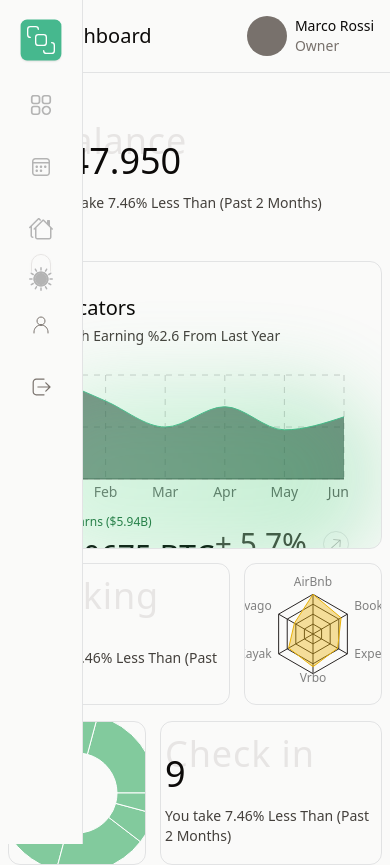
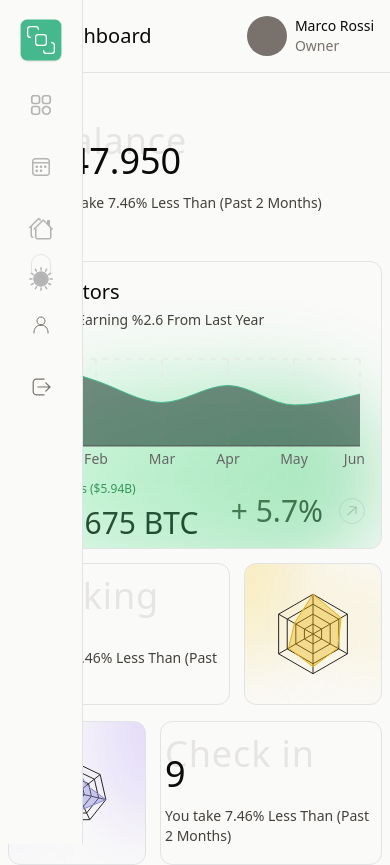
Before and after one commit to skyc4ffe1ne/dashboard, a React (Vite) app: page / in a window 390 px wide. Built offline with nearby package versions, Linux system fonts and the light colour scheme.

Commit message:
added chart, fix responsive main chart

```diff
--- a/src/index.css
+++ b/src/index.css
@@ -6,7 +6,18 @@
   stroke: rgb(41 37 36);
 }
 
+.recharts-cartesian-grid-horizontal line,
+.recharts-cartesian-grid-vertical line {
+  stroke: rgb(231 229 228);
+}
+
 .recharts-polar-grid-angle line,
 .recharts-polar-grid-concentric path {
   stroke: rgb(41 37 36);
 }
+
+@media screen and (min-width: 1024px) {
+  .mediaChart .recharts-responsive-container {
+    height: 65% !important;
+  }
+}
--- a/src/pages/Dashboard.jsx
+++ b/src/pages/Dashboard.jsx
@@ -11,13 +11,13 @@ export default function Dashboard() {
     card_1:
       "col-start-1 col-end-3 row-start-2 h-[142px] rounded-xl border-[1px] border-slate-900/10 dark:border-stone-800 sm:col-start-2 sm:col-end-4 sm:row-start-1 lg:col-start-1 lg:col-end-2",
     card_2:
-      "col-start-1 col-end-4 rounded-xl border-[1px] border-slate-900/10 p-8 sm:row-start-2 lg:col-end-5 lg:row-end-4 xl:col-start-2 xl:col-end-3 xl:row-start-1 xl:row-end-4 dark:border-stone-800 relative overflow-hidden",
+      "col-start-1 col-end-4 rounded-xl border-[1px] border-slate-900/10 lg:p-8 p-4 sm:row-start-2 lg:col-end-5 lg:row-end-4 xl:col-start-2 xl:col-end-3 xl:row-start-1 xl:row-end-4 dark:border-stone-800 relative overflow-hidden mediaChart",
     card_3:
       "col-start-2 col-end-4 rounded-xl border-[1px] border-slate-900/10 dark:border-stone-800 sm:col-start-1 sm:col-end-3 sm:row-start-3 lg:col-start-3 lg:col-end-4 lg:row-start-1 lg:row-end-1 xl:row-start-3 xl:row-end-4",
     card_4:
-      "col-start-3 row-start-2 h-[142px] rounded-xl sm:col-start-1 sm:row-start-1 lg:col-start-2 xl:col-start-1 xl:row-start-2 xl:row-end-4 xl:h-auto border-[1px] border-slate-900/10 dark:border-stone-800",
+      "col-start-3 row-start-2 h-[142px] rounded-xl sm:col-start-1 sm:row-start-1 lg:col-start-2 xl:col-start-1 xl:row-start-2 xl:row-end-4 xl:h-auto border-[1px] border-slate-900/10 dark:border-stone-800 relative overflow-hidden",
     card_5:
-      "col-start-1 row-start-3 min-w-[138px] rounded-xl sm:col-start-3 lg:col-start-4 lg:row-start-1 xl:col-start-3 xl:row-start-1 xl:row-end-3 border-[1px] border-slate-900/10 dark:border-stone-800",
+      "col-start-1 row-start-3 min-w-[138px] rounded-xl sm:col-start-3 lg:col-start-4 lg:row-start-1 xl:col-start-3 xl:row-start-1 xl:row-end-3 border-[1px] border-slate-900/10 dark:border-stone-800 relative overflow-hidden p-4",
   };
 
   return (
@@ -41,6 +41,7 @@ export default function Dashboard() {
         </div>
         {/*Chart container */}
         <div className={gridStyle.card_2}>
+          <div className="absolute left-1/2 top-3/4 h-48 w-full -translate-x-1/2 -translate-y-1/2 rounded-full bg-gradient-to-r from-green-300 to-green-500 opacity-40 blur-2xl dark:opacity-25"></div>
           <h3 className="text-xl text-stone-950 dark:text-stone-300">
             Indicators
           </h3>
@@ -66,8 +67,6 @@ export default function Dashboard() {
                 <Icons src={arrowChart} alt="ico-arrow" />
               </div>
             </div>
-
-            <div className="absolute left-1/2 top-3/4 h-48 w-full -translate-x-1/2 -translate-y-1/2 rounded-full bg-gradient-to-r from-green-300 to-green-500 opacity-25 blur-2xl"></div>
           </div>
         </div>
         {/**Card Check in */}
@@ -80,10 +79,16 @@ export default function Dashboard() {
         </div>
         {/**Secondary Chart */}
         <div className={gridStyle.card_4}>
+          <div className="absolute left-0 top-0 h-48 w-2/4 -translate-x-1/2 -translate-y-1/2 rounded-full bg-gradient-to-r from-yellow-300 to-yellow-500 opacity-40 blur-2xl dark:opacity-25"></div>
+
+          <div className="absolute bottom-1/4 right-0 h-24 w-1/4 rounded-full bg-gradient-to-r from-yellow-300 to-yellow-500 opacity-40 blur-2xl dark:opacity-25"></div>
           <Chart_2 />
         </div>
         {/**Secondary Chart */}
         <div className={gridStyle.card_5}>
+          <div className="absolute left-full top-0 h-48 w-2/4 -translate-x-1/2 -translate-y-1/2 rounded-full bg-gradient-to-r from-violet-300 to-violet-500 opacity-40 blur-2xl dark:opacity-25"></div>
+
+          <div className="absolute bottom-1/4 right-full h-24 w-1/4 rounded-full bg-gradient-to-r from-violet-300 to-violet-500 opacity-40 blur-2xl dark:opacity-25"></div>
           <Chart_3 />
         </div>
       </div>
--- a/src/ui/Chart.jsx
+++ b/src/ui/Chart.jsx
@@ -50,7 +50,11 @@ const data = [
 export default function Chart() {
   return (
     //Make the chart responsive
-    <ResponsiveContainer width="100%" height="65%">
+    <ResponsiveContainer
+      width="100%"
+      height="65%"
+      className="!lg:h-[65%] !h-[50%]"
+    >
       {/* Visual chart */}
       <AreaChart data={data}>
         <CartesianGrid strokeDasharray="6 6" />
--- a/src/ui/Chart_2.jsx
+++ b/src/ui/Chart_2.jsx
@@ -46,7 +46,10 @@ export default function Chart_2() {
     <ResponsiveContainer width="100%" height="100%">
       <RadarChart cx="50%" cy="50%" outerRadius="63%" data={data}>
         <PolarGrid />
-        <PolarAngleAxis dataKey="subject" className="text-xs font-extralight" />
+        <PolarAngleAxis
+          dataKey="subject"
+          className="hidden text-xs font-extralight sm:block"
+        />
         {/* <PolarRadiusAxis /> */}
         <Tooltip />
         <Radar
--- a/src/ui/Chart_3.jsx
+++ b/src/ui/Chart_3.jsx
@@ -1,53 +1,70 @@
+// import {
+//   ResponsiveContainer,
+//   PieChart,
+//   Pie,
+//   Legend,
+//   Tooltip,
+//   Label,
+// } from "recharts";
+// import { BarChart, Bar, ResponsiveContainer } from "recharts";
+
 import {
+  Radar,
+  RadarChart,
+  PolarGrid,
+  PolarAngleAxis,
+  PolarRadiusAxis,
   ResponsiveContainer,
-  PieChart,
-  Pie,
-  Legend,
   Tooltip,
-  Label,
 } from "recharts";
-
 const data = [
-  { duration: "1 night", value: 10 },
-  { duration: "2 nights", value: 5 },
-  { duration: "3 nights", value: 12 },
-  { duration: "4,5 nights", value: 7 },
-  { duration: "6,7 nights", value: 9 },
-  { duration: "8,10 nights", value: 3 },
-  { duration: "11+ nights", value: 2 },
+  { duration: "1", value: 10, durationN: 1 },
+  { duration: "2", value: 5, durationN: 2 },
+  { duration: "3", value: 12, durationN: 3 },
+  { duration: "4,5", value: 7, durationN: 4 },
+  { duration: "6,7", value: 9, durationN: 6 },
+  { duration: "8,10", value: 3, durationN: 8 },
+  { duration: "11+", value: 2, durationN: 11 },
 ];
 
 export default function Chart_3() {
   return (
     <ResponsiveContainer width="100%" height="100%">
-      <PieChart>
-        {/**chart */}
-        <Pie
-          nameKey="duration"
-          dataKey="value"
-          data={data}
-          cx="50%"
-          cy="50%"
-          innerRadius={40}
-          outerRadius={80}
-          fill="#82ca9d"
+      <RadarChart cx="50%" cy="50%" outerRadius="63%" data={data}>
+        <PolarGrid />
+        <PolarAngleAxis
+          dataKey="duration"
+          className="hidden text-xs font-extralight sm:block"
         />
         <Tooltip />
-        {/**Show the labels of the data */}
-        {/* <Legend
-          verticalAlign="middle"
-          align="right"
-          width="20%"
-          layout="vertical"
-          iconSize={12}
-          iconType="circle"
-        /> */}
-      </PieChart>
+        <Radar
+          name="prenotazioni"
+          dataKey="value"
+          stroke="#8884d8"
+          fill="#8884d8"
+          fillOpacity={0.4}
+        />
+      </RadarChart>
     </ResponsiveContainer>
   );
 }
 
-// #c2ed33
-
-//linea chart #d7f73b
-//sotto linea #d5dfa9
+// export default function Chart_3() {
+//   return (
+//     <ResponsiveContainer width="120%" height="100%" className="-translate-x-12">
+//       <ScatterChart dataKey="x" name="stature" unit="cm">
+//         <CartesianGrid />
+//         {/* <XAxis type="number" dataKey="x" name="stature" unit="cm" /> */}
+//         <YAxis
+//           type="number"
+//           dataKey="y"
+//           name="weight"
+//           unit="kg"
+//           className="hidden h-0 overflow-hidden text-xs font-thin opacity-0"
+//         />
+//         <Tooltip cursor={{ strokeDasharray: "3 3" }} />
+//         <Scatter name="A school" data={data} fill="#8884d8" />
+//       </ScatterChart>
+//     </ResponsiveContainer>
+//   );
+// }
```
